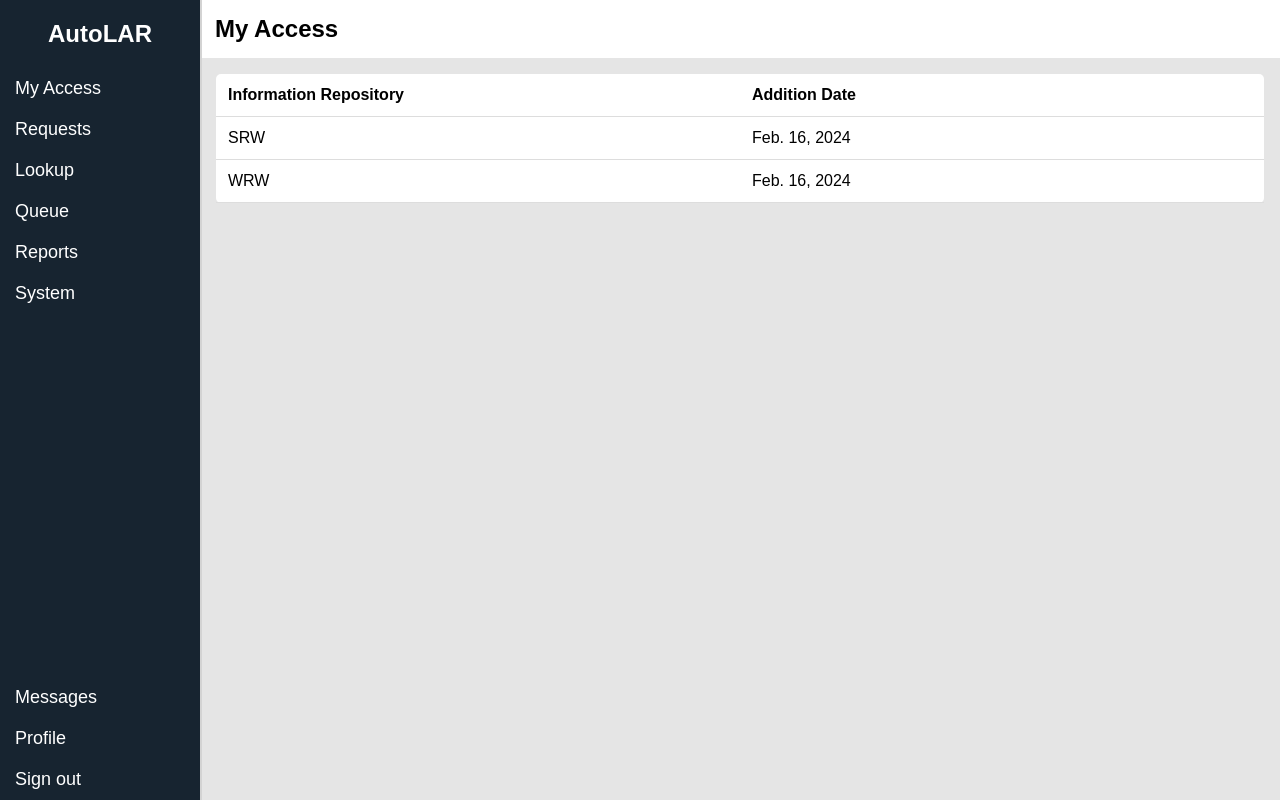
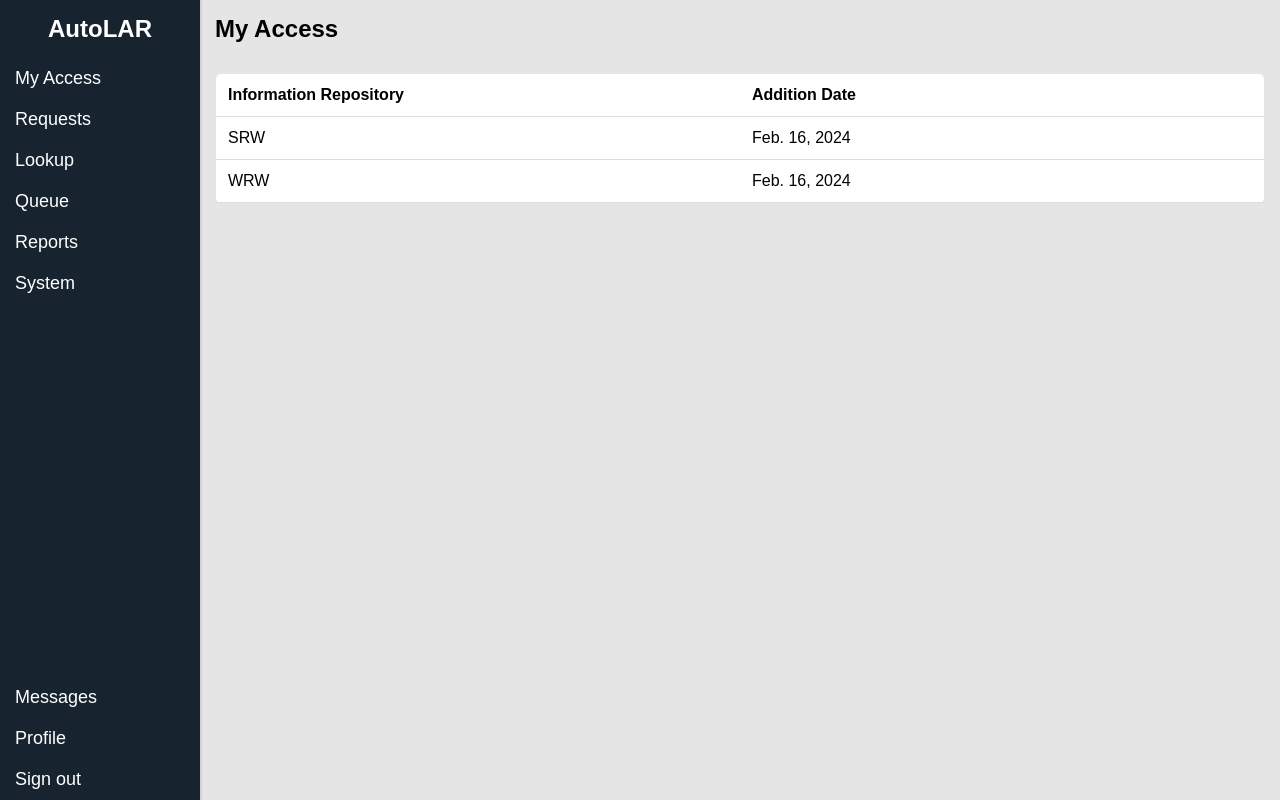
Before and after one commit to Wolfasaurus1/supreme-journey, a Django app: page /access in a window 1280 px wide. Run offline with Django 5.2, Linux system fonts and the light colour scheme; a user stored in the database is signed in; data comes from the database, SQL or seed files in the repository; both versions use the stored data as it was after the commit.

Commit message:
more redesigns

```diff
--- a/autolar/main/templates/access.html
+++ b/autolar/main/templates/access.html
@@ -8,7 +8,7 @@
 
 <body>
     <div class="sidebar">
-        <h2 style="text-align: center;color: white">AutoLAR</h2>
+        <h2 style="text-align: center;color: white; margin: 0; padding: 15px;">AutoLAR</h2>
         <a href="/access">My Access</a>
         <a href="/requests">Requests</a>
         <a href="/lookup">Lookup</a>
@@ -19,7 +19,7 @@
         <a href="/system">Profile</a>
         <a href="/system">Sign out</a>
     </div>
-    <div style="margin-left: 200px;background-color: rgb(255, 255, 255);">
+    <div style="margin-left: 200px;">
         <h2 style="margin: 0; padding: 15px">My Access</h2>
     </div>
     <div class="content">
--- a/autolar/main/templates/requests.html
+++ b/autolar/main/templates/requests.html
@@ -8,7 +8,7 @@
 
 <body>
     <div class="sidebar">
-        <h1 style="text-align: center;color: white">AutoLAR</h1>
+        <h2 style="text-align: center;color: white; margin: 0; padding: 15px;">AutoLAR</h2>
         <a href="/access">My Access</a>
         <a href="/requests">Requests</a>
         <a href="/lookup">Lookup</a>
@@ -19,7 +19,7 @@
         <a href="/system">Profile</a>
         <a href="/system">Sign out</a>
     </div>
-    <div style="margin-left: 200px;background-color: rgb(255, 255, 255);">
+    <div style="margin-left: 200px;">
         <h2 style="margin: 0; padding: 15px">My Requests</h2>
     </div>
     <div class="content">
```
Also changed, not shown: autolar/db.sqlite3.
